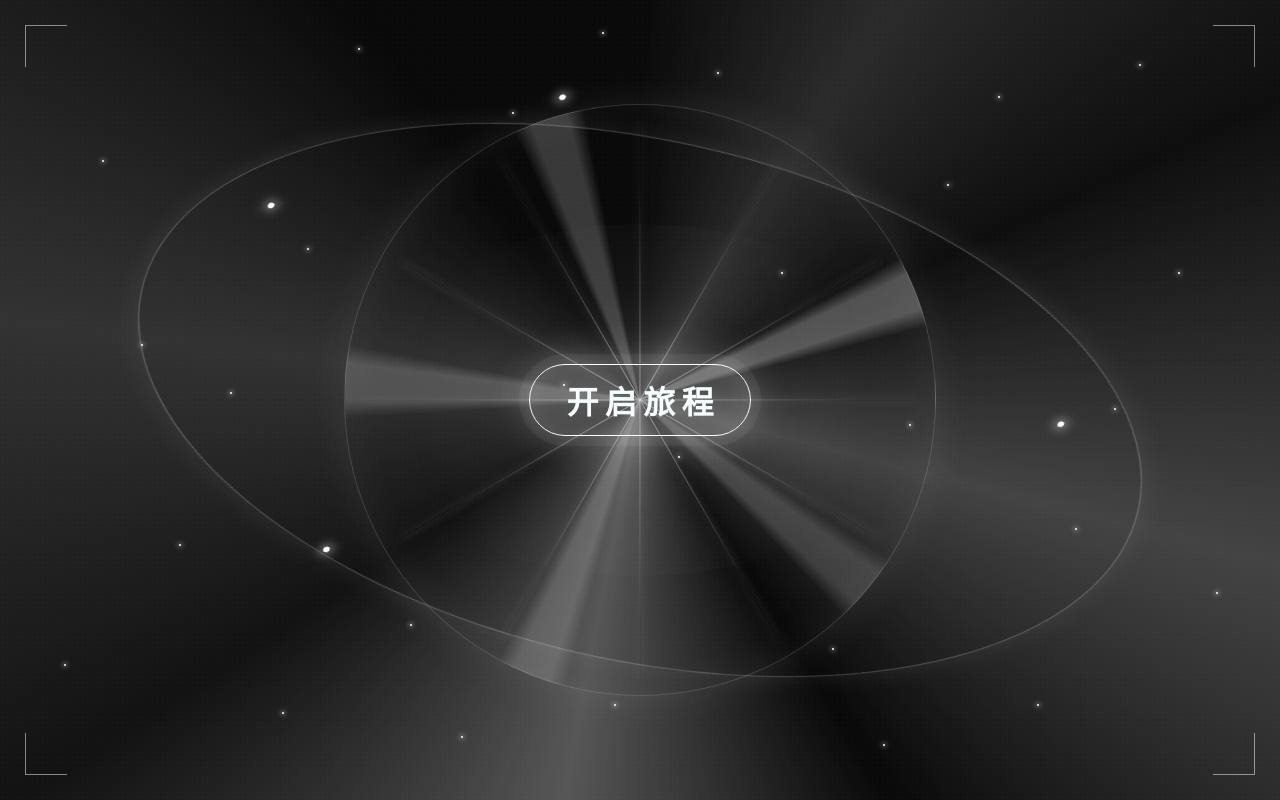
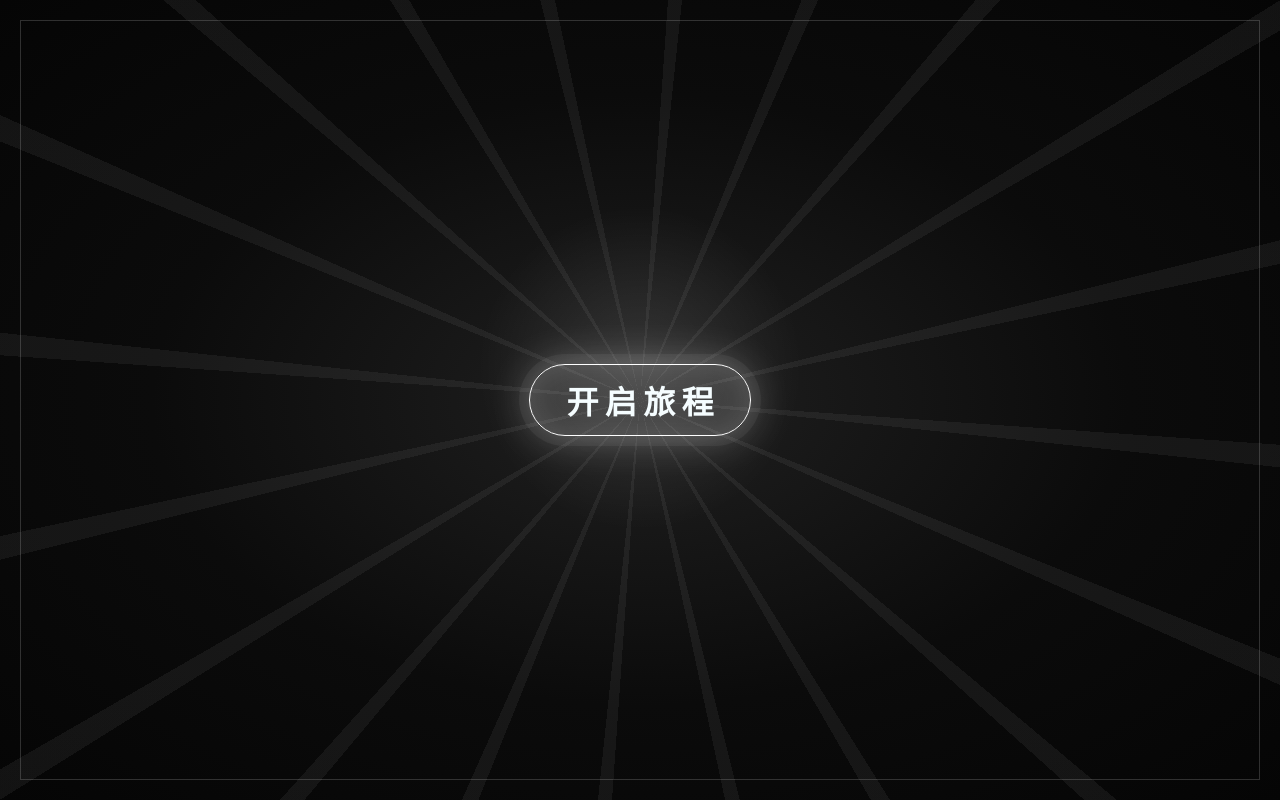
Before and after one commit to Blues-berry/portfolio-hub, a Next.js app: page / in a window 1280 px wide. Shown: the top 800 px of the page. Built offline with nearby package versions, Linux system fonts and the light colour scheme; no server answers.

Commit message:
perf: reduce journey gate to static composite

```diff
--- a/app/globals.css
+++ b/app/globals.css
@@ -153,6 +153,29 @@
 @media (max-width: 600px) { .journey-corners { inset: 16px; }.journey-corners i { width: 30px; height: 30px; }.journey-orbit { inset: 11vmin; }.journey-kaleidoscope-inner { width: 92vmin; height: 92vmin; } }
 @media (prefers-reduced-motion: reduce) { .journey-gate * { animation: none !important; transition-duration: 0.01ms !important; } }
 
+/* Ultra-light fallback: one static composite layer, no animated child geometry. */
+.journey-gate::before {
+  position: absolute;
+  inset: 0;
+  content: "";
+  pointer-events: none;
+  background:
+    radial-gradient(circle at 50% 46%, rgba(255,255,255,.11), transparent 21%),
+    repeating-conic-gradient(from 22deg at 50% 50%, rgba(255,255,255,.055) 0deg 2deg, transparent 2deg 18deg),
+    radial-gradient(ellipse at center, #202020 0%, #0b0b0b 54%, #050505 100%);
+}
+.journey-gate::after {
+  position: absolute;
+  inset: 20px;
+  content: "";
+  pointer-events: none;
+  border: 1px solid rgba(255,255,255,.24);
+  opacity: .7;
+}
+.journey-gate.is-exiting { opacity: 0; transition: opacity 260ms ease-out; }
+.journey-gate.is-exiting .journey-label { opacity: 0; transition: opacity 140ms ease-out; }
+.journey-label { z-index: 2; }
+
 * {
   box-sizing: border-box;
 }
--- a/components/journey-gate.tsx
+++ b/components/journey-gate.tsx
@@ -25,24 +25,12 @@ export function JourneyGate({ children }: { children: React.ReactNode }) {
     window.setTimeout(() => {
       document.body.classList.remove("journey-locked");
       gate.remove();
-    }, 720);
+    }, 260);
   };
 
   return (
     <>
       <div ref={gateRef} className={`journey-gate${open ? " is-exiting" : ""}`} role="dialog" aria-modal="true">
-        <div className="journey-noise" aria-hidden="true" />
-        <div className="journey-glow" aria-hidden="true" />
-        <div className="journey-kaleidoscope" aria-hidden="true">
-          <div className="journey-kaleidoscope-inner">
-            {Array.from({ length: 12 }, (_, index) => <i className="journey-ray" key={index} />)}
-          </div>
-        </div>
-        <div className="journey-orbit" aria-hidden="true"><i /><i /><i /><i /></div>
-        <div className="journey-particles" aria-hidden="true">
-          {Array.from({ length: 28 }, (_, index) => <i className="journey-particle" key={index} />)}
-        </div>
-        <div className="journey-corners" aria-hidden="true"><i /><i /><i /><i /></div>
         <button className="journey-label" type="button" onClick={enter} autoFocus>
           开启旅程
         </button>
```
